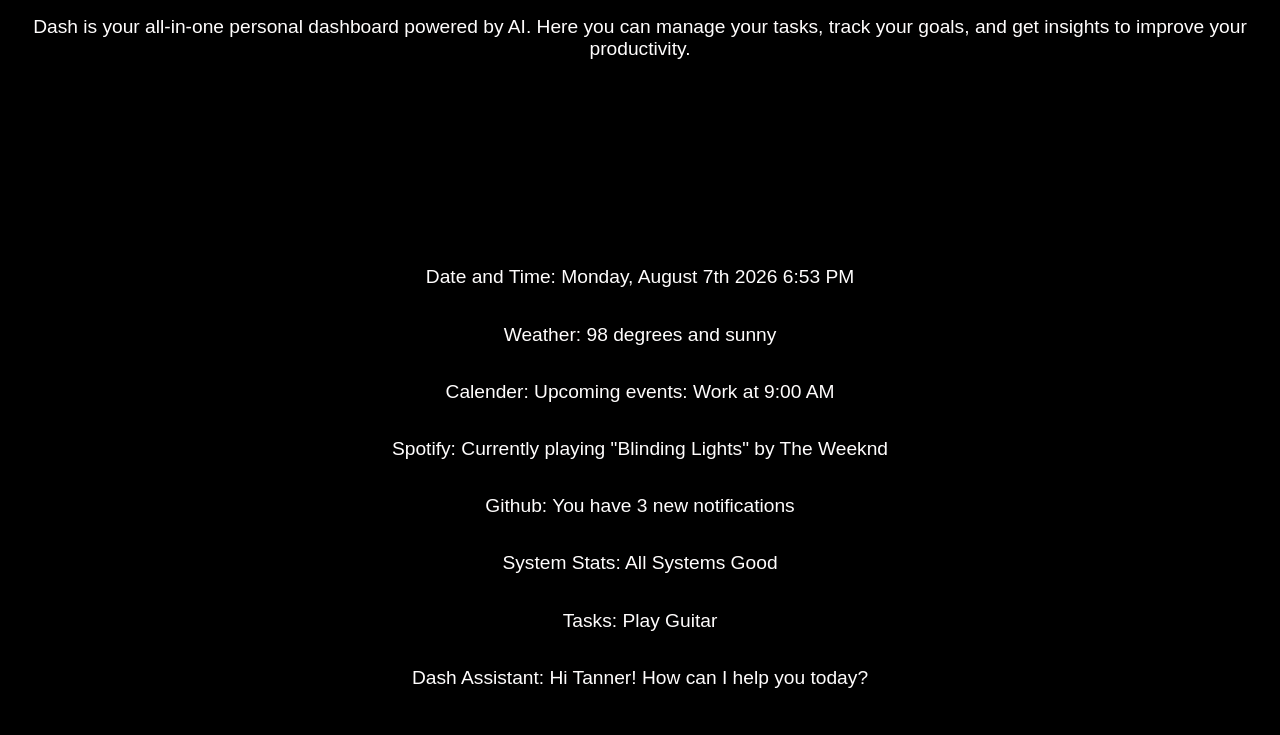
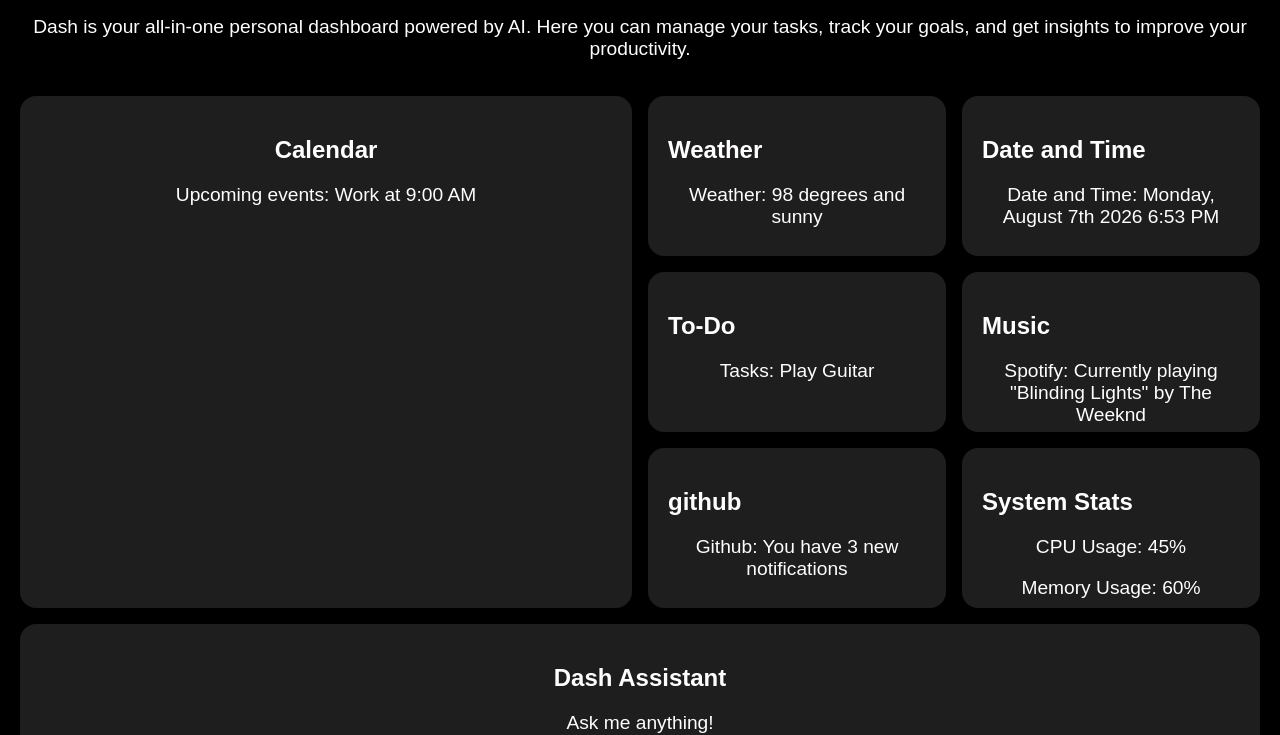
Before and after one commit to jtw011/Dash, a plain HTML site: page Frontend/dash.html in a window 1280 px wide. Shown: the part 75-810 px from the top of the page. Drawn offline with Linux system fonts and the light colour scheme.

Commit message:
Added cards and organized them

```diff
--- a/Frontend/dash.css
+++ b/Frontend/dash.css
@@ -22,9 +22,52 @@ p {
 }
 
 .dashboard {
-    display: flex;
-    flex-direction: column;
-    align-items: center;
-    justify-content: center;
-    height: 100vh;
+    display: grid;
+    grid-template-columns: repeat(4, 1fr);
+    grid-auto-rows: 160px;
+    gap: 16px;
+    padding: 20px;
 }
+
+.card {
+    background: #1e1e1e;
+    border-radius: 16px;
+    padding: 20px;
+}
+
+.calendar {
+    text-align: center;
+    grid-column: span 2;
+    grid-row: span 3;
+}
+
+.weather {
+    grid-column: span 1;
+}
+
+.clock {
+    grid-column: span 1;
+}
+
+.todo {
+    grid-column: span 1;
+}
+
+.music {
+    grid-column: span 1;
+}
+
+.github {
+    grid-column: span 1;
+}
+
+.system-stats {
+    grid-column: span 1;
+    grid-row: span 1;
+}
+
+.assistant {
+    text-align: center;
+    grid-column: span 4;
+    grid-row: span 1;
+}
--- a/Frontend/dash.html
+++ b/Frontend/dash.html
@@ -13,15 +13,56 @@
 
 
 <div class="dashboard">
-    <p>Date and Time: Monday, August 7th 2026 6:53 PM</p>
-    <p>Weather: 98 degrees and sunny</p>
-    <p>Calender: Upcoming events: Work at 9:00 AM</p>
-    <p>Spotify: Currently playing "Blinding Lights" by The Weeknd</p>
-    <p>Github: You have 3 new notifications</p>
-    <p>System Stats: All Systems Good</p>
-    <p>Tasks: Play Guitar</p>
-    <p>Dash Assistant: Hi Tanner! How can I help you today?</p>
+    <section class="card calendar">
+        <h2>Calendar</h2>
+        <!-- Calendar content -->
+        <p>Upcoming events: Work at 9:00 AM</p>
+    </section>
+
+    <section class="card weather">
+        <h2>Weather</h2>
+        <!-- Weather content -->
+        <p>Weather: 98 degrees and sunny</p>
+    </section>
+
+    <section class="card clock">
+        <h2>Date and Time</h2>
+        <!-- Clock content -->
+        <p>Date and Time: Monday, August 7th 2026 6:53 PM</p>
+    </section>
+
+    <section class="card todo">
+        <h2>To-Do</h2>
+        <!-- Todo content -->
+        <p>Tasks: Play Guitar</p>
+    </section>
+
+    <section class="card music">
+        <h2>Music</h2>
+        <!-- Music controls -->
+        <p>Spotify: Currently playing "Blinding Lights" by The Weeknd</p>
+    </section>
+
+    <section class="card github">
+        <h2>github</h2>
+        <p>Github: You have 3 new notifications</p>
+    </section>
+
+    <section class="card system-stats">
+        <h2>System Stats</h2>
+        <!-- System stats content -->
+        <p>CPU Usage: 45%</p>
+        <p>Memory Usage: 60%</p>
+    </section>
+
+    <section class="card assistant">
+        <h2>Dash Assistant</h2>
+        <!-- AI Assistant content -->
+        <p>Ask me anything!</p>
+    </section>
+
+
 </div>
 </body>
-script src="dash.js"></script>
+<script src="dash.js"></script>
 </html>
```
